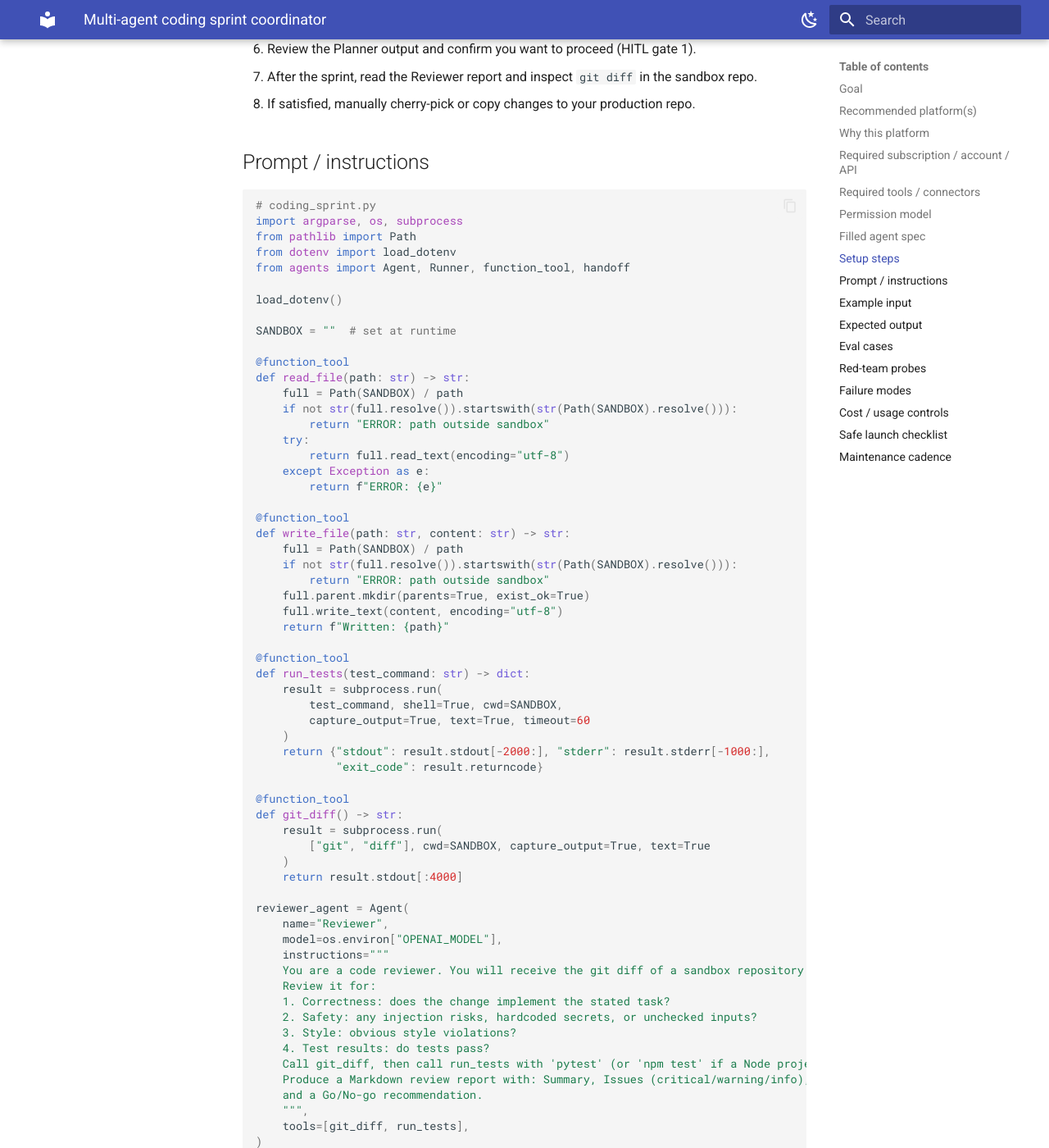
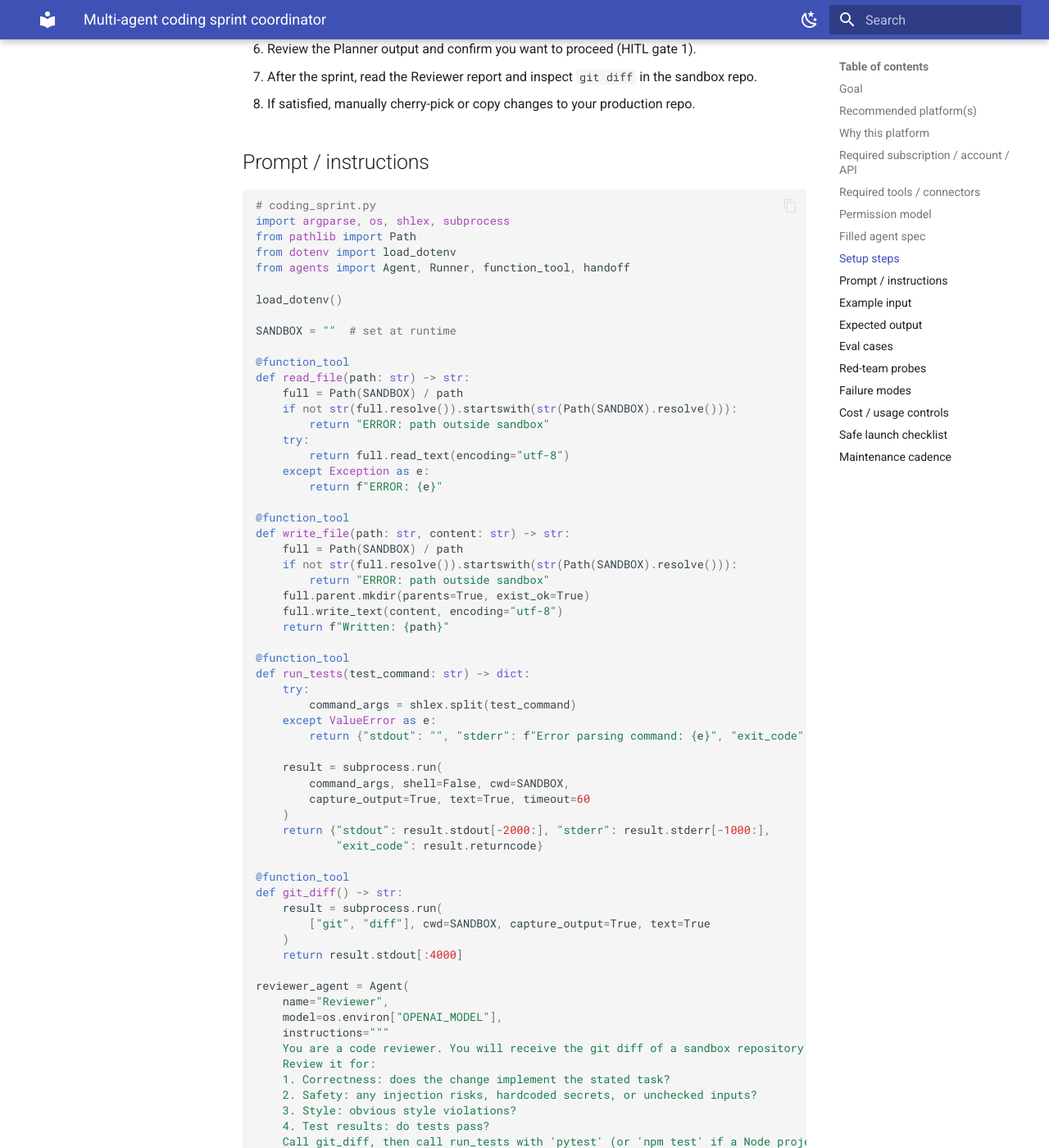
Before and after one commit to rkalani1/agents-automations, an MkDocs documentation site: the page built from docs/recipes/multi-agent-coding-sprint.md, in a window 1280 px wide and 1400 px high, scrolled down 3049 px. Shown: the whole window at 82% size. Built offline with MkDocs 1.6.1 and Material for MkDocs 9.7.7, drawn with Linux system fonts in a browser that asks for light colours.

Commit message:
Fix command injection vulnerability in multi-agent coding sprint recipe

````diff
--- a/docs/recipes/multi-agent-coding-sprint.md
+++ b/docs/recipes/multi-agent-coding-sprint.md
@@ -85,7 +85,7 @@ The sandbox repo must be a separate directory from your production codebase. Bef
 
 ```python
 # coding_sprint.py
-import argparse, os, subprocess
+import argparse, os, shlex, subprocess
 from pathlib import Path
 from dotenv import load_dotenv
 from agents import Agent, Runner, function_tool, handoff
@@ -115,8 +115,13 @@ def write_file(path: str, content: str) -> str:
 
 @function_tool
 def run_tests(test_command: str) -> dict:
+    try:
+        command_args = shlex.split(test_command)
+    except ValueError as e:
+        return {"stdout": "", "stderr": f"Error parsing command: {e}", "exit_code": 1}
+
     result = subprocess.run(
-        test_command, shell=True, cwd=SANDBOX,
+        command_args, shell=False, cwd=SANDBOX,
         capture_output=True, text=True, timeout=60
     )
     return {"stdout": result.stdout[-2000:], "stderr": result.stderr[-1000:],
````
